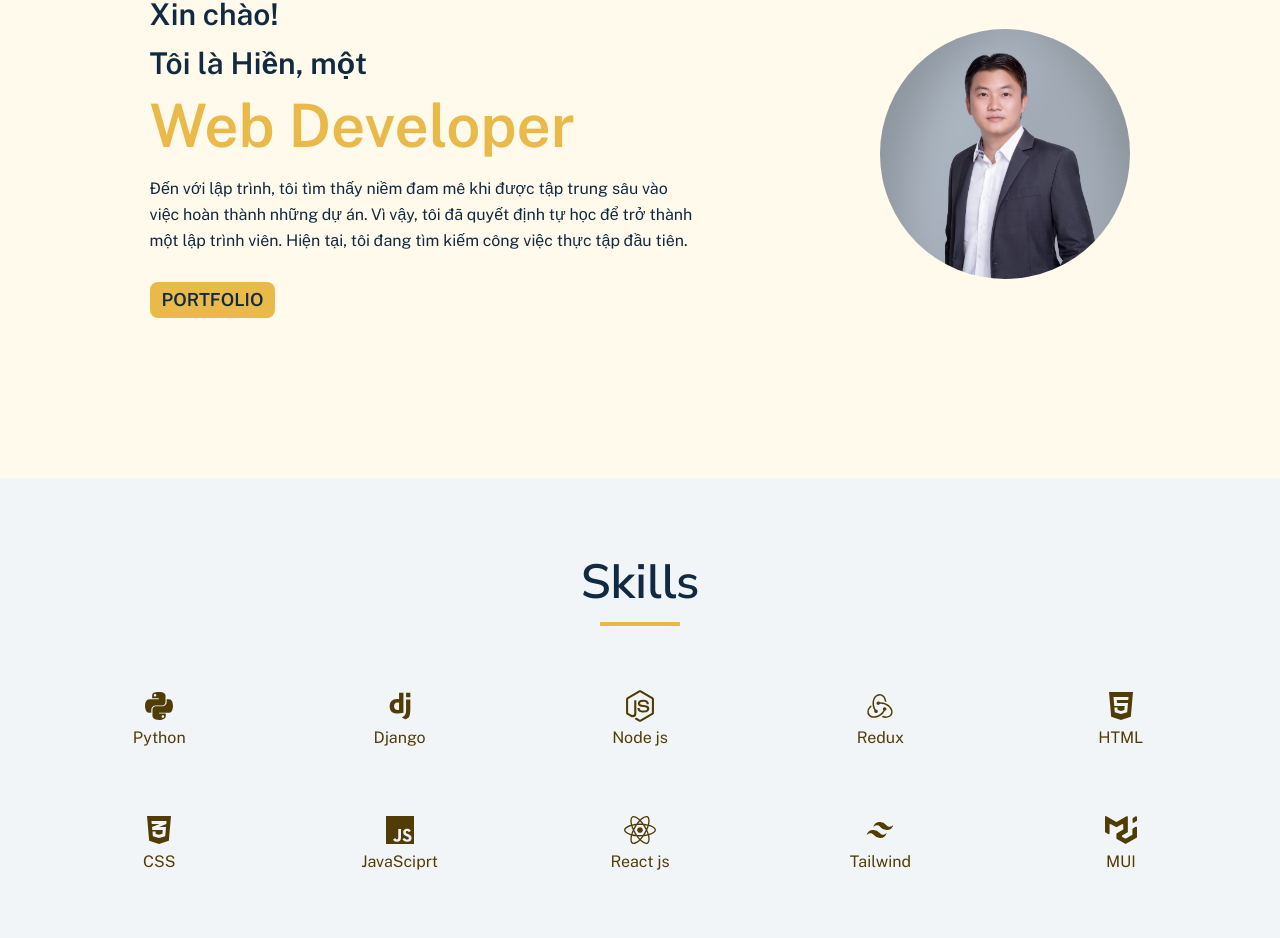
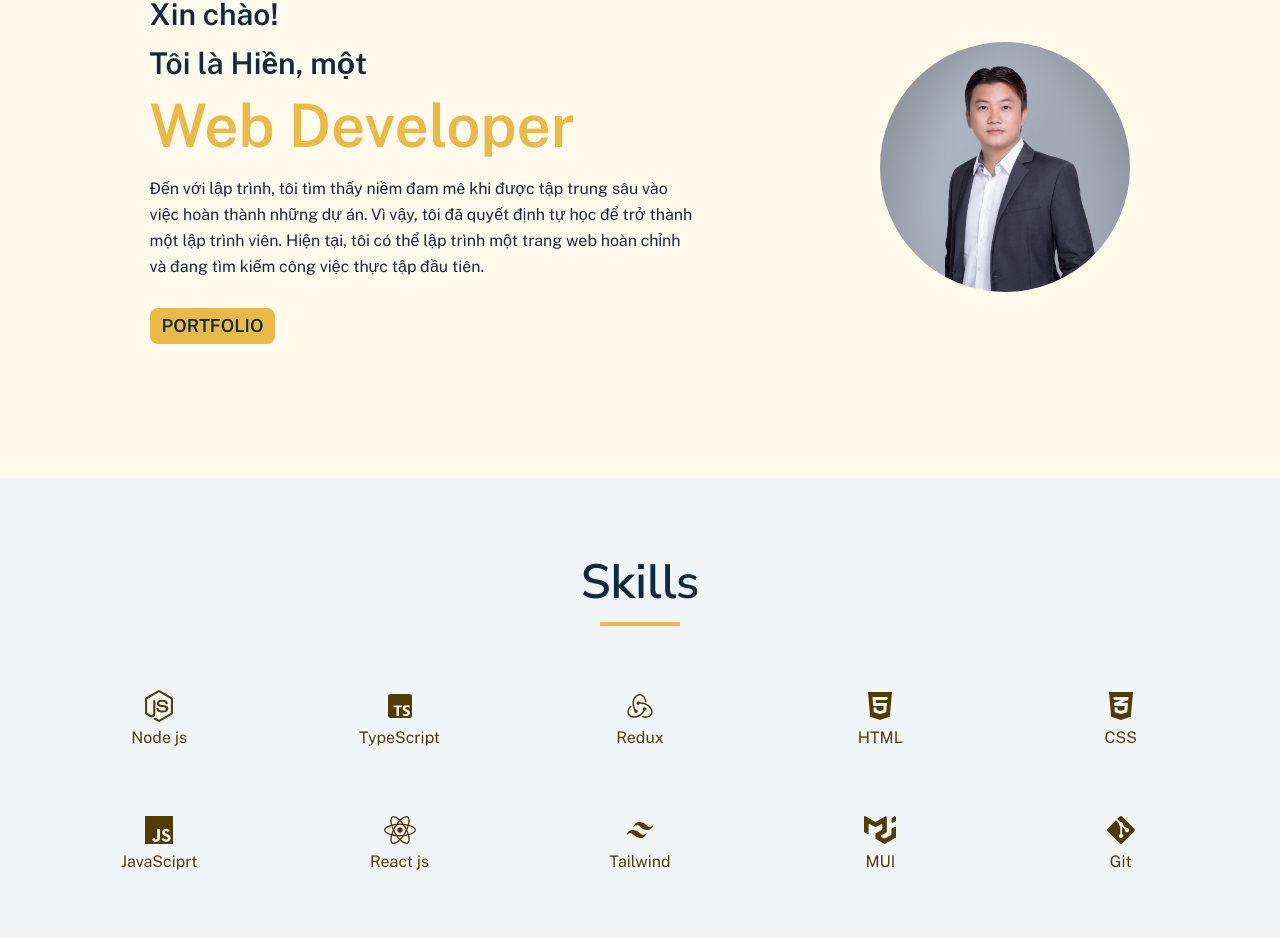
Before and after one commit to Zenin-dev/Personal-Portfolio-leHienPham, a React (Vite) app: page / in a window 1280 px wide. Shown: the part 322-1260 px from the top of the page. Built offline with nearby package versions, Linux system fonts and the light colour scheme.

Commit message:
fix skills

```diff
--- a/src/components/About/About.jsx
+++ b/src/components/About/About.jsx
@@ -22,8 +22,9 @@ const About = () => {
               className='mt-5 text-base md:leading-relaxed md:w-4/5'>
               Đến với lập trình, tôi tìm thấy niềm đam mê khi được tập trung sâu
               vào việc hoàn thành những dự án. Vì vậy, tôi đã quyết định tự học
-              để trở thành một lập trình viên. Hiện tại, tôi đang tìm kiếm công
-              việc thực tập đầu tiên.
+              để trở thành một lập trình viên. Hiện tại, tôi có thể lập trình
+              một trang web hoàn chỉnh và đang tìm kiếm công việc thực tập đầu
+              tiên.
             </p>
             <button className='btn'>
               <a href='#portfolio'>PORTFOLIO</a>
--- a/src/components/Skills/Skills.jsx
+++ b/src/components/Skills/Skills.jsx
@@ -1,6 +1,5 @@
+import { BiLogoTypescript } from 'react-icons/bi'
 import { FaNodeJs } from 'react-icons/fa'
-import { BiLogoDjango } from 'react-icons/bi'
-import { FaPython } from 'react-icons/fa'
 import { FaHtml5 } from 'react-icons/fa'
 import { FaCss3Alt } from 'react-icons/fa'
 import { IoLogoJavascript } from 'react-icons/io5'
@@ -21,18 +20,13 @@ const Skills = () => {
           id='skills-center'
           className='mt-10 md:mt-16 grid grid-cols-3 md:grid-cols-5 gap-10 md:gap-16 pb-10 md:pb-16'>
           <div className='skills-item'>
-            <FaPython size={'32px'} />
-            <p className='skills-name'>Python</p>
+            <FaNodeJs size={'32px'} />
+            <p className='skills-name'>Node js</p>
           </div>
 
           <div className='skills-item'>
-            <BiLogoDjango size={'32px'} />
-            <p className='skills-name'>Django</p>
-          </div>
-
-          <div className='skills-item'>
-            <FaNodeJs size={'32px'} />
-            <p className='skills-name'>Node js</p>
+            <BiLogoTypescript size={'32px'} />
+            <p className='skills-name'>TypeScript</p>
           </div>
 
           <div className='skills-item'>
```
